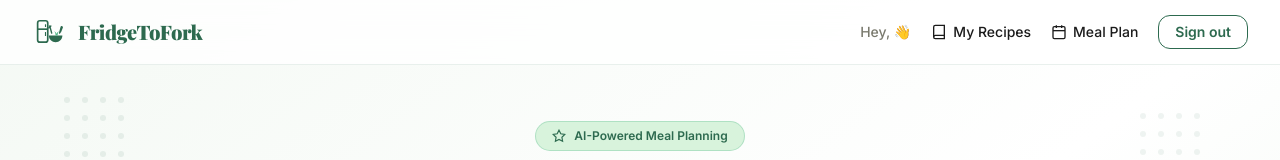
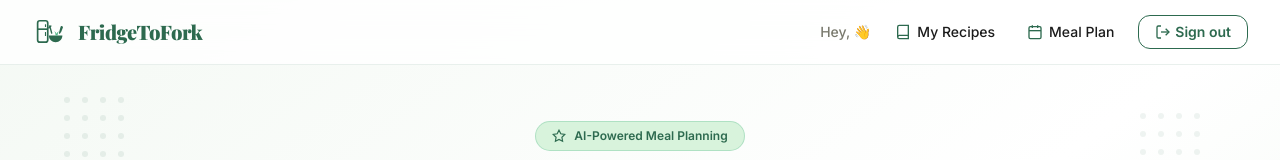
Before and after one commit to Piyush495/FridgeToFork, a Next.js app: page /dashboard in a window 1280 px wide. Shown: the top 160 px of the page. Built offline with nearby package versions, Linux system fonts and the light colour scheme; no server answers.

Commit message:
style(responsive): optimize UI and navbars across all pages for mobile and desktop screens

```diff
--- a/app/dashboard/page.tsx
+++ b/app/dashboard/page.tsx
@@ -107,37 +107,44 @@ export default function DashboardPage() {
                         FridgeToFork
                     </span>
                 </Link>
-                <div className="flex items-center gap-2 sm:gap-5">
-                    <span className="text-sm text-[#7A7A6E] hidden sm:inline font-medium">
+                <div className="flex items-center gap-2 sm:gap-4">
+                    <span className="text-sm text-[#7A7A6E] hidden md:inline font-medium">
                         Hey, {session?.user?.name?.split(" ")[0]} 👋
                     </span>
                     <Link
                         href="/my-recipes"
-                        className="text-sm text-[#1B1B1B] hover:text-[#2D6A4F] transition hidden sm:flex items-center gap-1.5 font-medium"
+                        className="text-xs sm:text-sm text-[#1B1B1B] hover:text-[#2D6A4F] transition flex items-center gap-1.5 font-medium px-2 py-1 rounded-lg hover:bg-[#F4F9F4]"
+                        title="My Recipes"
                     >
-                        <svg viewBox="0 0 24 24" fill="none" stroke="currentColor" strokeWidth="2" className="w-4 h-4">
+                        <svg viewBox="0 0 24 24" fill="none" stroke="currentColor" strokeWidth="2" className="w-4 h-4 text-[#2D6A4F]">
                             <path d="M4 19.5A2.5 2.5 0 0 1 6.5 17H20"/>
                             <path d="M6.5 2H20v20H6.5A2.5 2.5 0 0 1 4 19.5v-15A2.5 2.5 0 0 1 6.5 2z"/>
                         </svg>
-                        My Recipes
+                        <span className="hidden sm:inline">My Recipes</span>
                     </Link>
                     <Link
                         href="/meal-plan"
-                        className="text-sm text-[#1B1B1B] hover:text-[#2D6A4F] transition hidden sm:flex items-center gap-1.5 font-medium"
+                        className="text-xs sm:text-sm text-[#1B1B1B] hover:text-[#2D6A4F] transition flex items-center gap-1.5 font-medium px-2 py-1 rounded-lg hover:bg-[#F4F9F4]"
+                        title="Meal Plan"
                     >
-                        <svg viewBox="0 0 24 24" fill="none" stroke="currentColor" strokeWidth="2" className="w-4 h-4">
+                        <svg viewBox="0 0 24 24" fill="none" stroke="currentColor" strokeWidth="2" className="w-4 h-4 text-[#2D6A4F]">
                             <rect x="3" y="4" width="18" height="18" rx="2" ry="2"/>
                             <line x1="16" y1="2" x2="16" y2="6"/>
                             <line x1="8" y1="2" x2="8" y2="6"/>
                             <line x1="3" y1="10" x2="21" y2="10"/>
                         </svg>
-                        Meal Plan
+                        <span className="hidden sm:inline">Meal Plan</span>
                     </Link>
                     <button
                         onClick={() => signOut({ callbackUrl: "/login" })}
-                        className="text-sm text-[#2D6A4F] font-semibold border border-[#2D6A4F] px-4 py-1.5 rounded-xl hover:bg-[#2D6A4F] hover:text-white transition"
+                        className="text-xs sm:text-sm text-[#2D6A4F] font-semibold border border-[#2D6A4F] px-3 sm:px-4 py-1.5 rounded-xl hover:bg-[#2D6A4F] hover:text-white transition flex items-center gap-1"
                     >
-                        Sign out
+                        <svg viewBox="0 0 24 24" fill="none" stroke="currentColor" strokeWidth="2" className="w-3.5 h-3.5 sm:w-4 sm:h-4">
+                            <path d="M9 21H5a2 2 0 0 1-2-2V5a2 2 0 0 1 2-2h4"/>
+                            <polyline points="16 17 21 12 16 7"/>
+                            <line x1="21" y1="12" x2="9" y2="12"/>
+                        </svg>
+                        <span className="hidden xs:inline sm:inline">Sign out</span>
                     </button>
                 </div>
             </nav>
--- a/app/meal-plan/page.tsx
+++ b/app/meal-plan/page.tsx
@@ -127,10 +127,11 @@ export default function MealPlanPage() {
                         FridgeToFork
                     </span>
                 </Link>
-                <div className="flex items-center gap-3 sm:gap-6">
+                <div className="flex items-center gap-2 sm:gap-4">
                     <Link
                         href="/dashboard"
-                        className="text-sm text-[#1B1B1B] hover:text-[#2D6A4F] transition hidden sm:flex items-center gap-1.5 font-medium"
+                        className="text-xs sm:text-sm text-[#1B1B1B] hover:text-[#2D6A4F] transition flex items-center gap-1.5 font-medium px-2 py-1 rounded-lg hover:bg-[#F4F9F4]"
+                        title="Dashboard"
                     >
                         <svg viewBox="0 0 24 24" fill="none" stroke="currentColor" strokeWidth="2" className="w-4 h-4 text-[#2D6A4F]">
                             <rect x="3" y="3" width="7" height="7" rx="1" />
@@ -138,27 +139,28 @@ export default function MealPlanPage() {
                             <rect x="14" y="14" width="7" height="7" rx="1" />
                             <rect x="3" y="14" width="7" height="7" rx="1" />
                         </svg>
-                        Dashboard
+                        <span className="hidden sm:inline">Dashboard</span>
                     </Link>
                     <Link
                         href="/my-recipes"
-                        className="text-sm text-[#1B1B1B] hover:text-[#2D6A4F] transition hidden sm:flex items-center gap-1.5 font-medium"
+                        className="text-xs sm:text-sm text-[#1B1B1B] hover:text-[#2D6A4F] transition flex items-center gap-1.5 font-medium px-2 py-1 rounded-lg hover:bg-[#F4F9F4]"
+                        title="My Recipes"
                     >
                         <svg viewBox="0 0 24 24" fill="none" stroke="currentColor" strokeWidth="2" className="w-4 h-4 text-[#2D6A4F]">
                             <path d="M19 21l-7-5-7 5V5a2 2 0 0 1 2-2h10a2 2 0 0 1 2 2z"/>
                         </svg>
-                        My Recipes
+                        <span className="hidden sm:inline">My Recipes</span>
                     </Link>
                     <button
                         onClick={() => signOut({ callbackUrl: "/login" })}
-                        className="text-sm text-[#2D6A4F] font-semibold border border-[#2D6A4F]/25 px-4 py-1.5 rounded-xl hover:bg-[#2D6A4F] hover:text-white transition flex items-center gap-1.5"
+                        className="text-xs sm:text-sm text-[#2D6A4F] font-semibold border border-[#2D6A4F]/25 px-3 sm:px-4 py-1.5 rounded-xl hover:bg-[#2D6A4F] hover:text-white transition flex items-center gap-1"
                     >
-                        <svg viewBox="0 0 24 24" fill="none" stroke="currentColor" strokeWidth="2" className="w-4 h-4">
+                        <svg viewBox="0 0 24 24" fill="none" stroke="currentColor" strokeWidth="2" className="w-3.5 h-3.5 sm:w-4 sm:h-4">
                             <path d="M9 21H5a2 2 0 0 1-2-2V5a2 2 0 0 1 2-2h4"/>
                             <polyline points="16 17 21 12 16 7"/>
                             <line x1="21" y1="12" x2="9" y2="12"/>
                         </svg>
-                        Sign out
+                        <span className="hidden xs:inline sm:inline">Sign out</span>
                     </button>
                 </div>
             </nav>
--- a/app/my-recipes/page.tsx
+++ b/app/my-recipes/page.tsx
@@ -133,10 +133,11 @@ export default function MyRecipesPage() {
                         FridgeToFork
                     </span>
                 </Link>
-                <div className="flex items-center gap-3 sm:gap-6">
+                <div className="flex items-center gap-2 sm:gap-4">
                     <Link
                         href="/dashboard"
-                        className="text-sm text-[#1B1B1B] hover:text-[#2D6A4F] transition hidden sm:flex items-center gap-1.5 font-medium"
+                        className="text-xs sm:text-sm text-[#1B1B1B] hover:text-[#2D6A4F] transition flex items-center gap-1.5 font-medium px-2 py-1 rounded-lg hover:bg-[#F4F9F4]"
+                        title="Dashboard"
                     >
                         <svg viewBox="0 0 24 24" fill="none" stroke="currentColor" strokeWidth="2" className="w-4 h-4 text-[#2D6A4F]">
                             <rect x="3" y="3" width="7" height="7" rx="1" />
@@ -144,11 +145,12 @@ export default function MyRecipesPage() {
                             <rect x="14" y="14" width="7" height="7" rx="1" />
                             <rect x="3" y="14" width="7" height="7" rx="1" />
                         </svg>
-                        Dashboard
+                        <span className="hidden sm:inline">Dashboard</span>
                     </Link>
                     <Link
                         href="/meal-plan"
-                        className="text-sm text-[#1B1B1B] hover:text-[#2D6A4F] transition hidden sm:flex items-center gap-1.5 font-medium"
+                        className="text-xs sm:text-sm text-[#1B1B1B] hover:text-[#2D6A4F] transition flex items-center gap-1.5 font-medium px-2 py-1 rounded-lg hover:bg-[#F4F9F4]"
+                        title="Meal Plan"
                     >
                         <svg viewBox="0 0 24 24" fill="none" stroke="currentColor" strokeWidth="2" className="w-4 h-4 text-[#2D6A4F]">
                             <rect x="3" y="4" width="18" height="18" rx="2" ry="2"/>
@@ -156,18 +158,18 @@ export default function MyRecipesPage() {
                             <line x1="8" y1="2" x2="8" y2="6"/>
                             <line x1="3" y1="10" x2="21" y2="10"/>
                         </svg>
-                        Meal Plan
+                        <span className="hidden sm:inline">Meal Plan</span>
                     </Link>
                     <button
                         onClick={() => signOut({ callbackUrl: "/login" })}
-                        className="text-sm text-[#2D6A4F] font-semibold border border-[#2D6A4F]/25 px-4 py-1.5 rounded-xl hover:bg-[#2D6A4F] hover:text-white transition flex items-center gap-1.5"
+                        className="text-xs sm:text-sm text-[#2D6A4F] font-semibold border border-[#2D6A4F]/25 px-3 sm:px-4 py-1.5 rounded-xl hover:bg-[#2D6A4F] hover:text-white transition flex items-center gap-1"
                     >
-                        <svg viewBox="0 0 24 24" fill="none" stroke="currentColor" strokeWidth="2" className="w-4 h-4">
+                        <svg viewBox="0 0 24 24" fill="none" stroke="currentColor" strokeWidth="2" className="w-3.5 h-3.5 sm:w-4 sm:h-4">
                             <path d="M9 21H5a2 2 0 0 1-2-2V5a2 2 0 0 1 2-2h4"/>
                             <polyline points="16 17 21 12 16 7"/>
                             <line x1="21" y1="12" x2="9" y2="12"/>
                         </svg>
-                        Sign out
+                        <span className="hidden xs:inline sm:inline">Sign out</span>
                     </button>
                 </div>
             </nav>
--- a/app/recipe/[id]/page.tsx
+++ b/app/recipe/[id]/page.tsx
@@ -139,10 +139,11 @@ export default function RecipePage() {
                     </span>
                 </Link>
 
-                <div className="flex items-center gap-3 sm:gap-6">
+                <div className="flex items-center gap-2 sm:gap-4">
                     <Link
                         href="/dashboard"
-                        className="text-sm text-[#1B1B1B] hover:text-[#2D6A4F] transition hidden sm:flex items-center gap-1.5 font-medium"
+                        className="text-xs sm:text-sm text-[#1B1B1B] hover:text-[#2D6A4F] transition flex items-center gap-1.5 font-medium px-2 py-1 rounded-lg hover:bg-[#F4F9F4]"
+                        title="Dashboard"
                     >
                         <svg viewBox="0 0 24 24" fill="none" stroke="currentColor" strokeWidth="2" className="w-4 h-4 text-[#2D6A4F]">
                             <rect x="3" y="3" width="7" height="7" rx="1" />
@@ -150,11 +151,12 @@ export default function RecipePage() {
                             <rect x="14" y="14" width="7" height="7" rx="1" />
                             <rect x="3" y="14" width="7" height="7" rx="1" />
                         </svg>
-                        Dashboard
+                        <span className="hidden sm:inline">Dashboard</span>
                     </Link>
                     <Link
                         href="/meal-plan"
-                        className="text-sm text-[#1B1B1B] hover:text-[#2D6A4F] transition hidden sm:flex items-center gap-1.5 font-medium"
+                        className="text-xs sm:text-sm text-[#1B1B1B] hover:text-[#2D6A4F] transition flex items-center gap-1.5 font-medium px-2 py-1 rounded-lg hover:bg-[#F4F9F4]"
+                        title="Meal Plan"
                     >
                         <svg viewBox="0 0 24 24" fill="none" stroke="currentColor" strokeWidth="2" className="w-4 h-4 text-[#2D6A4F]">
                             <rect x="3" y="4" width="18" height="18" rx="2" ry="2"/>
@@ -162,17 +164,17 @@ export default function RecipePage() {
                             <line x1="8" y1="2" x2="8" y2="6"/>
                             <line x1="3" y1="10" x2="21" y2="10"/>
                         </svg>
-                        Meal Plan
+                        <span className="hidden sm:inline">Meal Plan</span>
                     </Link>
                     <button
                         onClick={() => router.back()}
-                        className="text-sm text-[#1B1B1B] hover:text-[#2D6A4F] transition flex items-center gap-1 font-medium"
+                        className="text-xs sm:text-sm text-[#1B1B1B] hover:text-[#2D6A4F] transition flex items-center gap-1 font-medium border border-[#2D6A4F]/20 px-2.5 sm:px-3 py-1.5 rounded-xl hover:bg-[#F4F9F4]"
                     >
                         <svg viewBox="0 0 24 24" fill="none" stroke="currentColor" strokeWidth="2" className="w-4 h-4">
                             <line x1="19" y1="12" x2="5" y2="12"/>
                             <polyline points="12 19 5 12 12 5"/>
                         </svg>
-                        Back
+                        <span className="hidden xs:inline sm:inline">Back</span>
                     </button>
                 </div>
             </nav>
```
